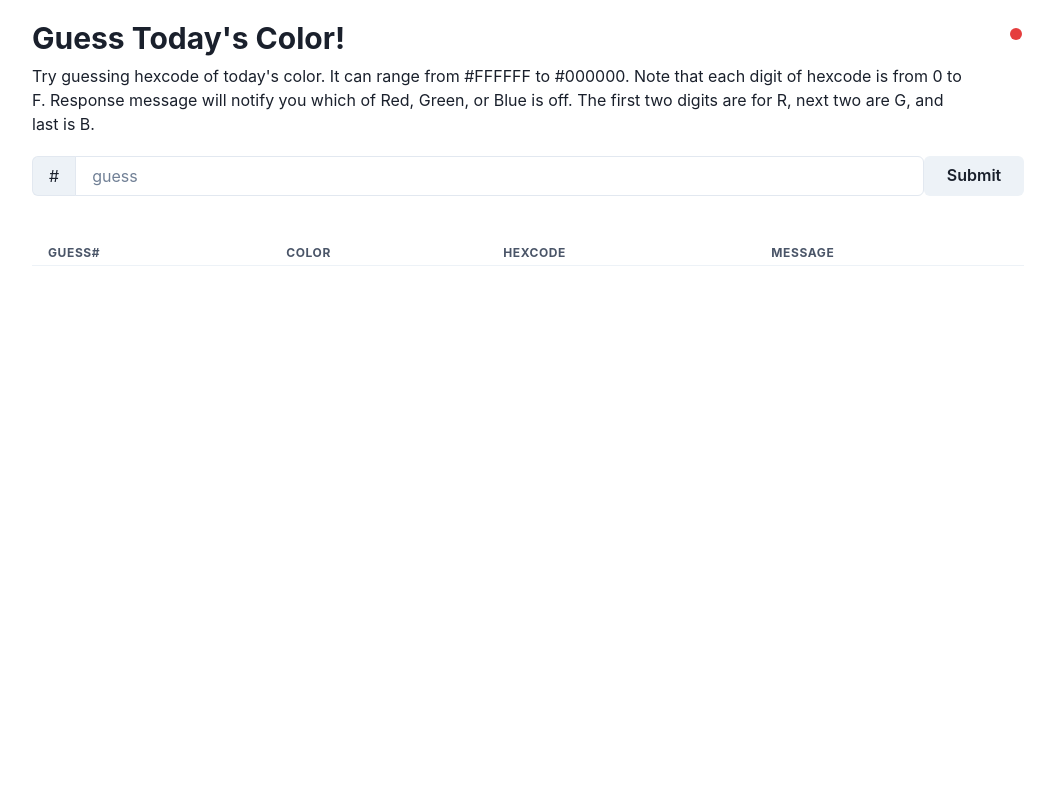
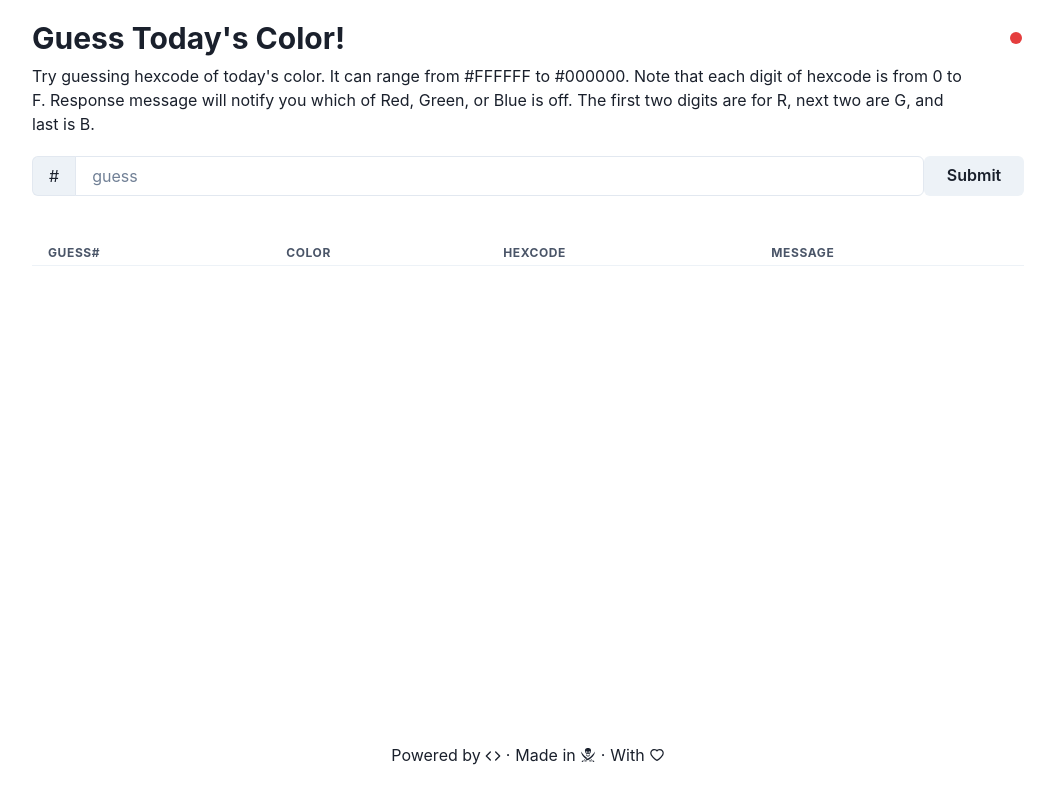
Before and after one commit to HOYOUNG98/fox, a Next.js app in the folder web/: page / in a window 1280 px wide. Shown: the whole page, without its empty margins (112-1167 px from the left). Built offline with nearby package versions, Linux system fonts and the light colour scheme.

Commit message:
Added footer

```diff
--- /dev/null
+++ b/web/components/footer.tsx
@@ -0,0 +1,25 @@
+import { FC } from "react";
+import { Icon, Center, Box } from "@chakra-ui/react";
+import { FiCode } from "react-icons/fi";
+import { GiPirateFlag } from "react-icons/gi";
+import { AiOutlineHeart } from "react-icons/ai";
+import NextLink from "next/link";
+
+export const Footer: FC = () => {
+  return (
+    <Center h="50px">
+      Powered by
+      <NextLink href="https://github.com/HOYOUNG98/fox" passHref>
+        <Icon as={FiCode} marginTop="2px" marginLeft="4px" marginRight="5px" />
+      </NextLink>
+      · <Box width="5px" />
+      Made in
+      <Icon as={GiPirateFlag} marginLeft="4px" marginRight="5px" />·{" "}
+      <Box width="5px" />
+      With
+      <NextLink href="https://www.leah-lee.com" passHref>
+        <Icon as={AiOutlineHeart} marginTop="0.3px" marginLeft="4px" />
+      </NextLink>
+    </Center>
+  );
+};
--- a/web/components/header.tsx
+++ b/web/components/header.tsx
@@ -1,5 +1,13 @@
 import { Dispatch, FC } from "react";
-import { Flex, Heading, Stack, Text, Spacer, Box } from "@chakra-ui/react";
+import {
+  Flex,
+  Heading,
+  Stack,
+  Text,
+  Spacer,
+  Box,
+  Center,
+} from "@chakra-ui/react";
 import { ConnectModal } from "./connectModal";
 
 interface HeaderProps {
@@ -22,7 +30,7 @@ export const Header: FC<HeaderProps> = ({
       <Flex display="flex">
         <Heading size="lg">Guess Today's Color!</Heading>
         <Spacer />
-        <Box justifyContent="center" alignItems="center">
+        <Center>
           <ConnectModal
             isConnected={isConnected}
             onConnect={onConnect}
@@ -30,7 +38,7 @@ export const Header: FC<HeaderProps> = ({
             setTeam={setTeam}
             team={team}
           />
-        </Box>
+        </Center>
       </Flex>
       <Box>
         <Text marginRight="50px">
--- a/web/package.json
+++ b/web/package.json
@@ -17,7 +17,8 @@
     "framer-motion": "^6.5.1",
     "next": "12.2.5",
     "react": "18.2.0",
-    "react-dom": "18.2.0"
+    "react-dom": "18.2.0",
+    "react-icons": "^4.4.0"
   },
   "devDependencies": {
     "@types/node": "18.7.15",
--- a/web/pages/index.tsx
+++ b/web/pages/index.tsx
@@ -1,7 +1,8 @@
 import { Container } from "@chakra-ui/layout";
-import { useToast } from "@chakra-ui/react";
+import { Flex, Spacer, useToast } from "@chakra-ui/react";
 import type { NextPage } from "next";
 import { useCallback, useRef, useState } from "react";
+import { Footer } from "../components/footer";
 
 import { GuessForm } from "../components/guessForm";
 import { GuessTable } from "../components/guessTable";
@@ -75,6 +76,7 @@ const Home: NextPage = () => {
 
   return (
     <Container maxW="5xl" marginTop="20px">
+      <Flex direction="column" height="95vh">
         <Header
           isConnected={isConnected}
           onConnect={onConnect}
@@ -91,6 +93,10 @@ const Home: NextPage = () => {
         />
 
         <GuessTable guesses={guesses} />
+
+        <Spacer />
+        <Footer />
+      </Flex>
     </Container>
   );
 };
```
Lines whose indentation alone changed are shown as unchanged.
